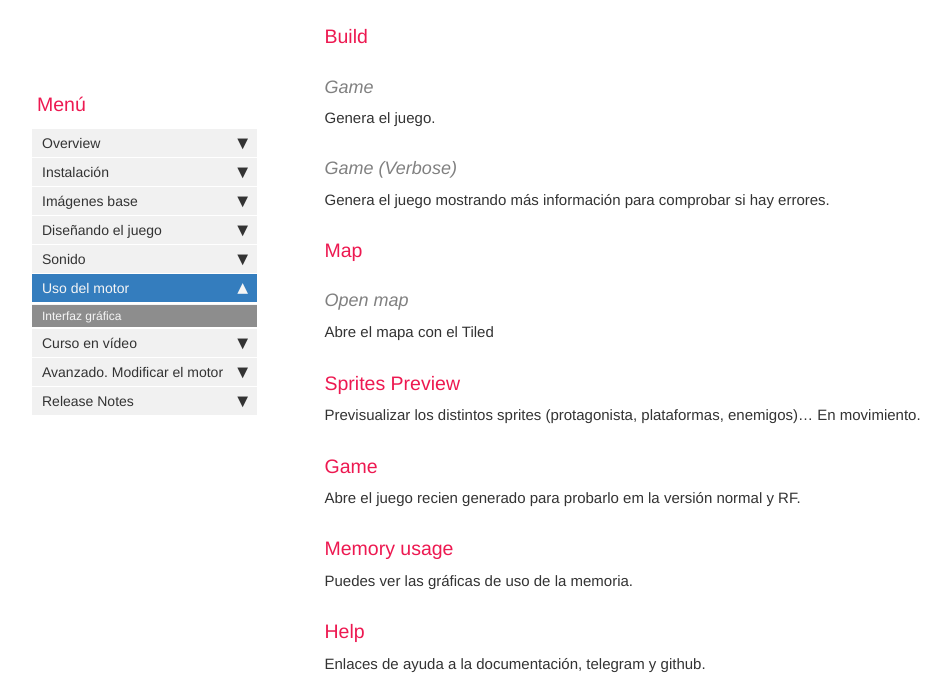
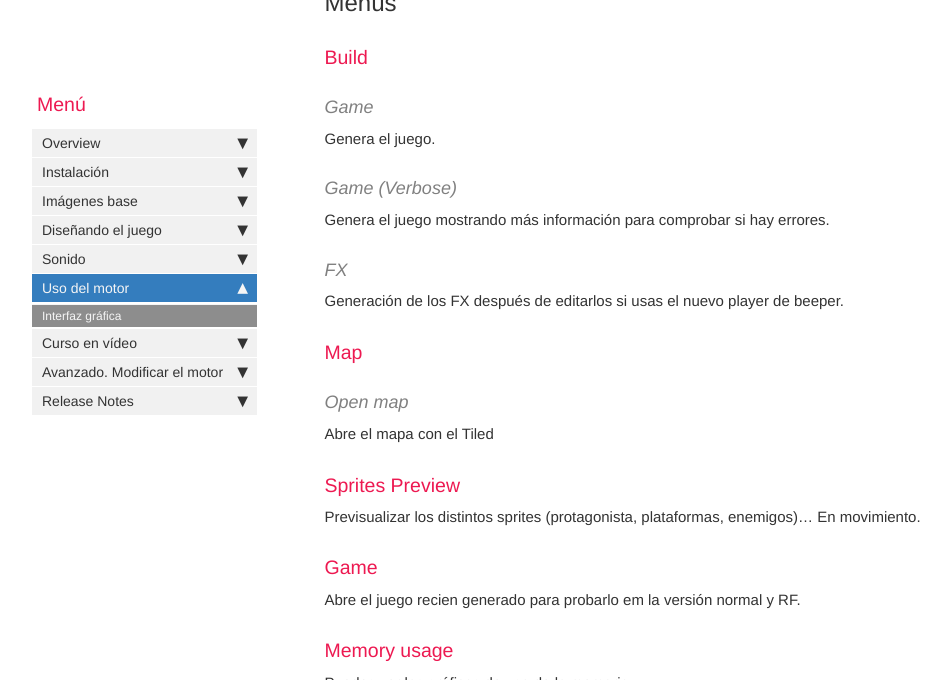
Before and after one commit to rtorralba/zx-game-maker-www, a Jekyll site: the page built from pages/mydoc/mydoc_engine_use.md, in a window 1280 px wide and 900 px high, scrolled down 1274 px, cut to the strip 0-680 px from the top of the window. Shown: the whole strip, without its empty margins (38-985 px from the left). Built offline with Jekyll 4.4.1, drawn with Linux system fonts in a browser that asks for light colours; comment, search, counter and statistics services are not loaded.

Commit message:
Add FX generation instructions for new beeper player

```diff
--- a/pages/mydoc/mydoc_engine_use.md
+++ b/pages/mydoc/mydoc_engine_use.md
@@ -19,6 +19,8 @@
 Genera el juego.
 #### Game (Verbose)
 Genera el juego mostrando más información para comprobar si hay errores.
+#### FX
+Generación de los FX después de editarlos si usas el nuevo player de beeper.
 ### Map
 #### Open map
 Abre el mapa con el Tiled
```
